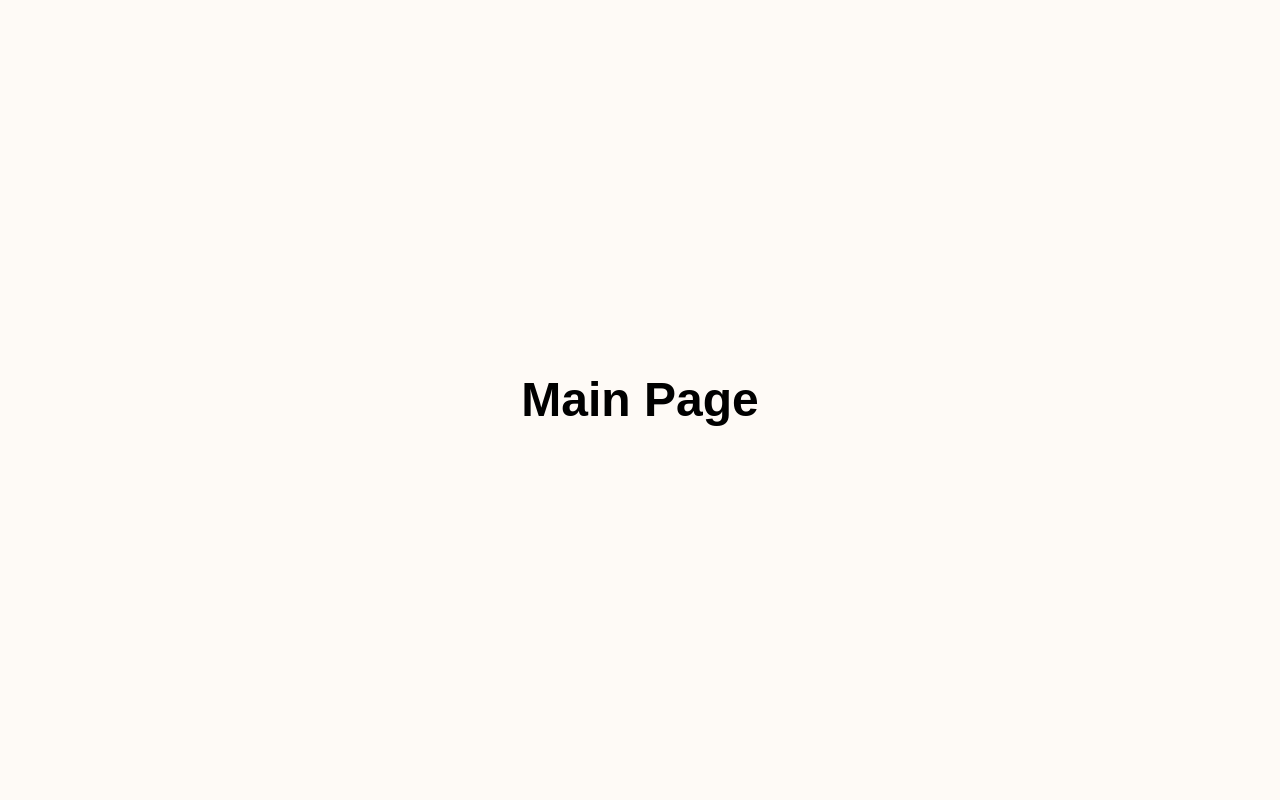
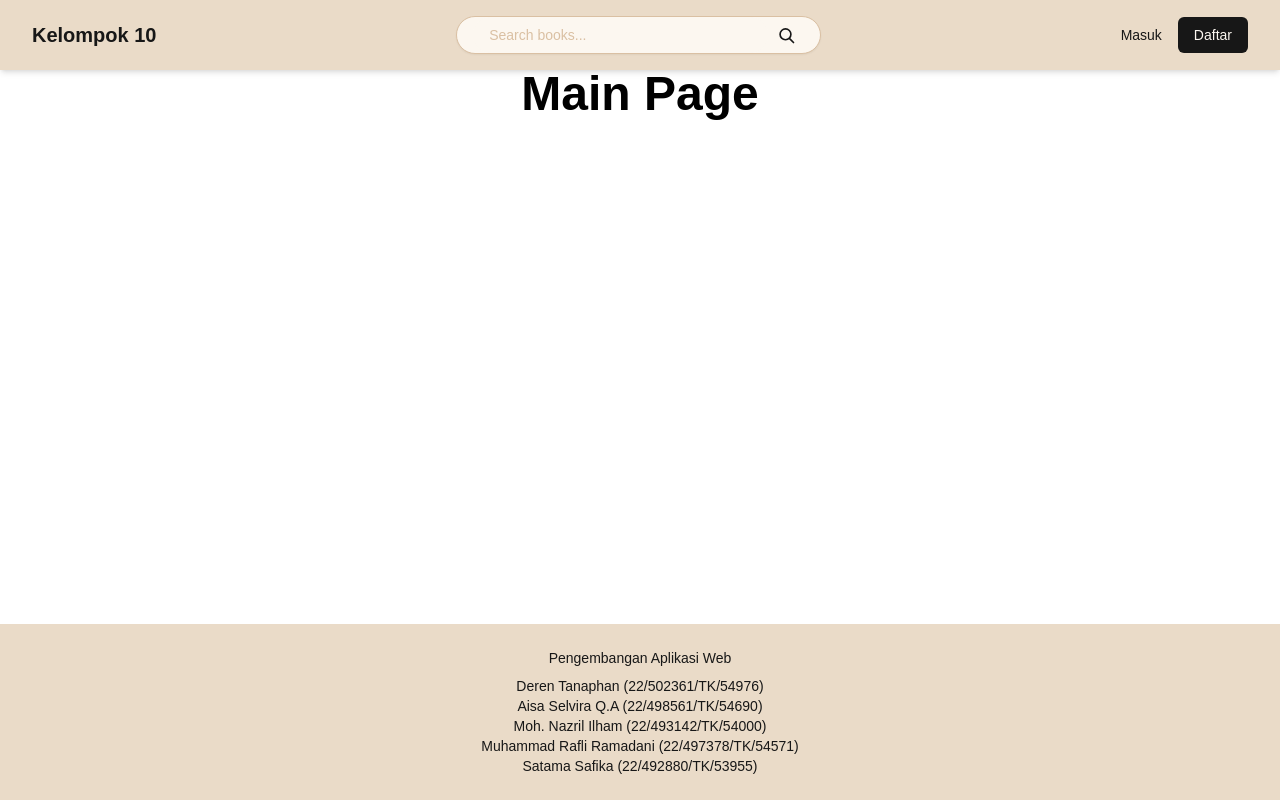
Before and after one commit to Lev1reG/fe-final-project-paw10, a Next.js app: page / in a window 1280 px wide. Built offline with nearby package versions, Linux system fonts and the light colour scheme; a web font is replaced by a local one.

Commit message:
add Navbar & Footer

```diff
--- a/app/layout.js
+++ b/app/layout.js
@@ -1,44 +1,102 @@
+"use client"; // Dibutuhkan untuk client-side interactivity
 import { twMerge } from "tailwind-merge";
 import localFont from "next/font/local";
 import "./globals.css";
 
+// Font Lato
 const lato = localFont({
     src: [
-    {
-      path: "/fonts/Lato-Regular.woff",
-      weight: "400",
-      style: "normal",
-    },
-    {
-      path: "/fonts/Lato-Medium.woff",
-      weight: "500",
-      style: "normal",
-    },
-    {
-      path: "/fonts/Lato-Semibold.woff",
-      weight: "600",
-      style: "normal",
-    },
-    {
-      path: "/fonts/Lato-Bold.woff",
-      weight: "700",
-      style: "normal",
-    },
+        { path: "/fonts/Lato-Regular.woff", weight: "400", style: "normal" },
+        { path: "/fonts/Lato-Medium.woff", weight: "500", style: "normal" },
+        { path: "/fonts/Lato-Semibold.woff", weight: "600", style: "normal" },
+        { path: "/fonts/Lato-Bold.woff", weight: "700", style: "normal" },
     ],
 });
 
-export const metadata = {
-  title: "PAW 10",
-  description: "Library management system",
+export default function RootLayout({ children }) {
+    const handleSearch = (event) => {
+        event.preventDefault();
+        const query = event.target.search.value.trim(); // Ambil nilai input
+        if (query) {
+            alert(`Searching for: ${query}`); // Ganti dengan logika redirect atau API
+        }
     };
 
-export default function RootLayout({ children }) {
     return (
         <html lang="en">
-      <body className={twMerge(lato.className, "antialiased")}>
-        <main className={twMerge("w-[100vw] h-[100vh]", "bg-primary")}>
-          {children}
-        </main>
+            <body className={twMerge(lato.className, "antialiased text-foreground bg-background")}>
+                <div className="flex flex-col min-h-screen">
+                    {/* Navbar */}
+                    <nav className="bg-secondary px-8 py-4 flex justify-between items-center shadow-md">
+                        {/* Nama Kelompok */}
+                        <div className="text-xl font-bold text-foreground">Kelompok 10</div>
+
+                        {/* Search Bar */}
+                        <form
+                            onSubmit={handleSearch}
+                            className="flex items-center bg-accent rounded-full shadow-sm border border-darkerSecondary px-4 w-[30%]"
+                        >
+                            <input
+                                type="text"
+                                name="search"
+                                placeholder="Search books..."
+                                className="py-2 px-4 w-full text-sm text-foreground bg-accent outline-none placeholder:text-darkerSecondary rounded-full"
+                            />
+                            <button
+                                type="submit"
+                                className="text-foreground flex items-center justify-center bg-transparent rounded-full p-2 hover:bg-darkerSecondary"
+                            >
+                                <svg
+                                    xmlns="http://www.w3.org/2000/svg"
+                                    className="h-5 w-5"
+                                    fill="none"
+                                    viewBox="0 0 24 24"
+                                    stroke="currentColor"
+                                >
+                                    <path
+                                        strokeLinecap="round"
+                                        strokeLinejoin="round"
+                                        strokeWidth="2"
+                                        d="M21 21l-4.35-4.35m1.24-5.49a6.5 6.5 0 11-13 0 6.5 6.5 0 0113 0z"
+                                    />
+                                </svg>
+                            </button>
+                        </form>
+
+                        {/* Links */}
+                        <div className="flex items-center gap-4">
+                            <a
+                                href="/app/(auth)/auth/login"
+                                className="text-sm font-medium text-foreground hover:underline"
+                            >
+                                Masuk
+                            </a>
+                            <a
+                                href="/app/(auth)/auth/register"
+                                className="text-sm font-medium text-accent bg-foreground px-4 py-2 rounded-md hover:bg-darkerSecondary"
+                            >
+                                Daftar
+                            </a>
+                        </div>
+                    </nav>
+
+                    {/* Konten Utama */}
+                    <main className="flex-1 w-full">{children}</main>
+
+                    {/* Footer */}
+                    <footer className="bg-secondary text-center py-6">
+                        <div className="text-sm text-foreground">
+                            <p>Pengembangan Aplikasi Web</p>
+                            <div className="mt-2">
+                                Deren Tanaphan (22/502361/TK/54976) <br />
+                                Aisa Selvira Q.A (22/498561/TK/54690) <br />
+                                Moh. Nazril Ilham (22/493142/TK/54000) <br />
+                                Muhammad Rafli Ramadani (22/497378/TK/54571) <br />
+                                Satama Safika (22/492880/TK/53955)
+                            </div>
+                        </div>
+                    </footer>
+                </div>
             </body>
         </html>
     );
```
Lines whose indentation alone changed are shown as unchanged.
